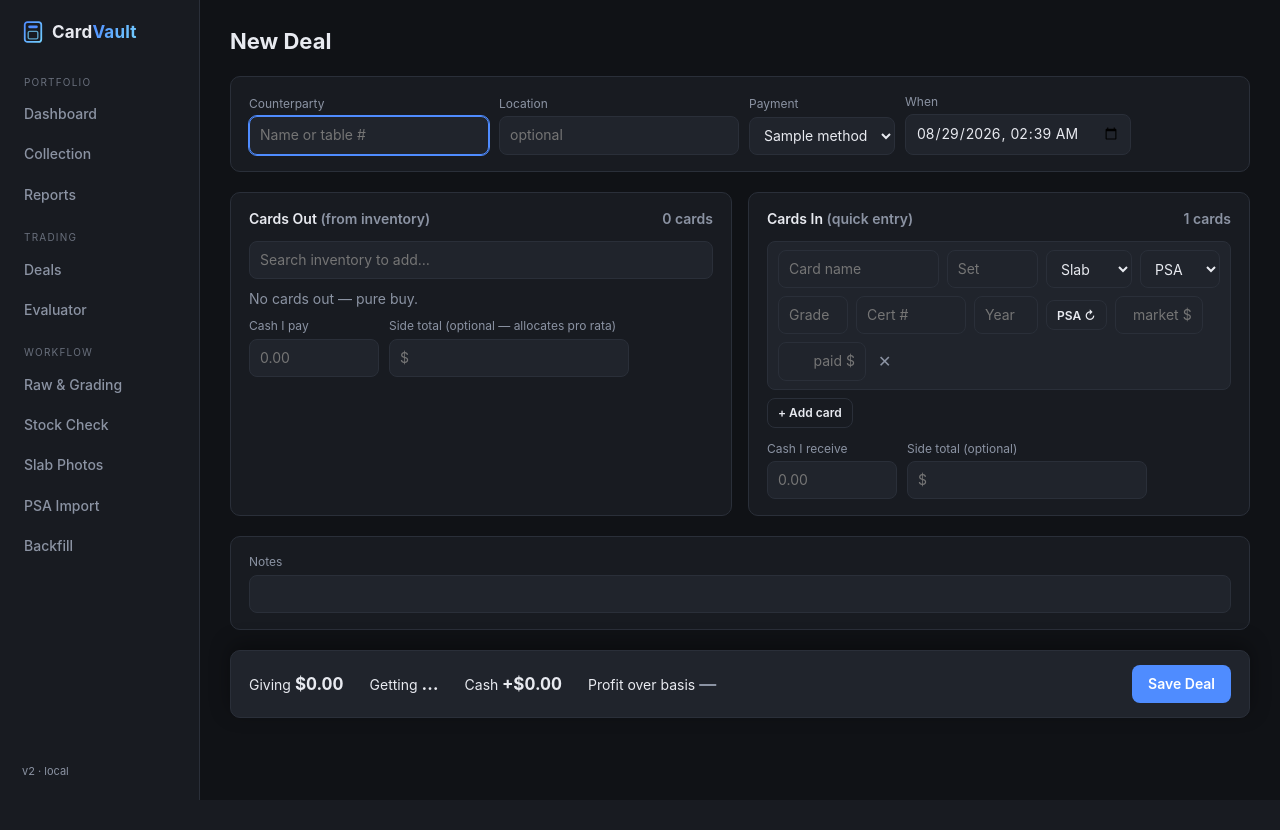
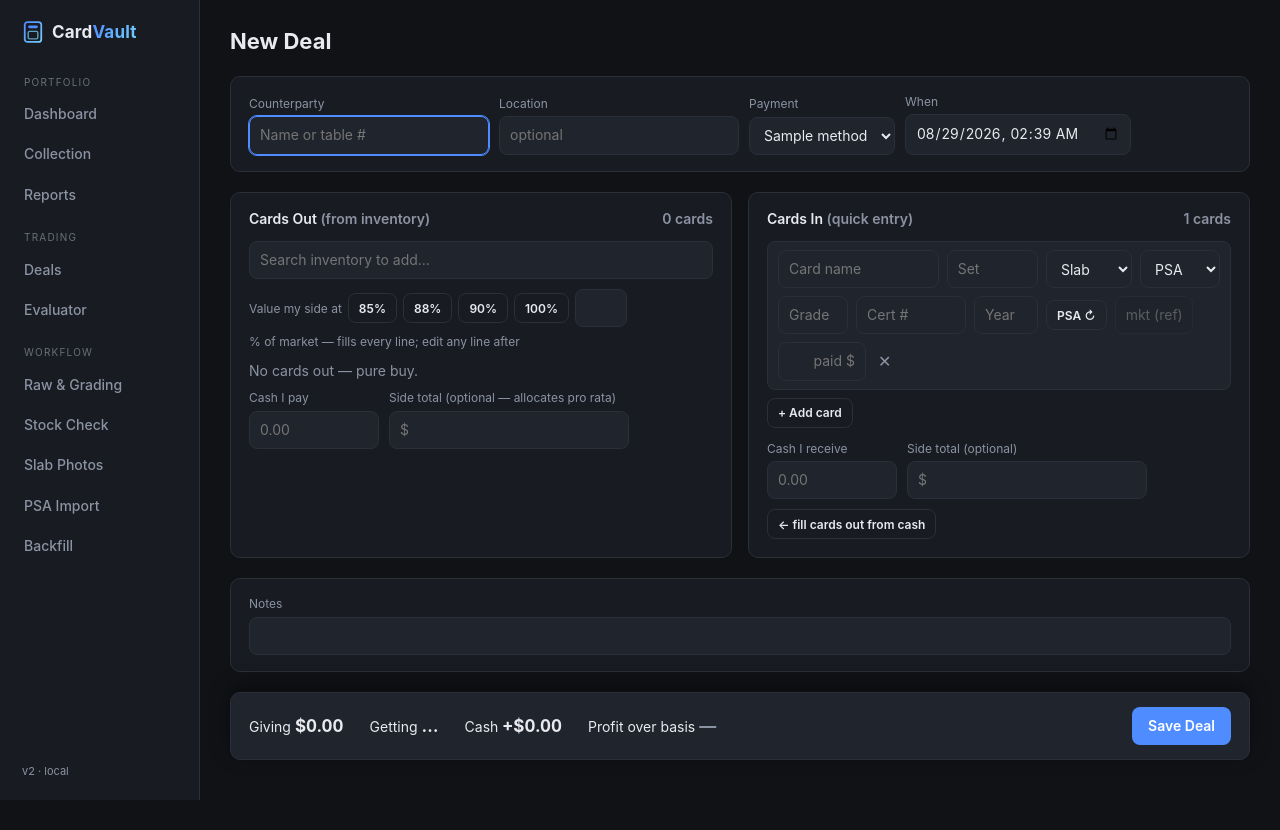
Before and after one commit to skazmi520/CardVault, a Flask app: template v2/templates/deal_new.html in a window 1280 px wide. Before the commit the page ends 800 px from the top, so only its background shows below. Run offline with Flask 3, Linux system fonts and the light colour scheme; the template is opened without the code that fills it: most values are stand-ins (such as "Sample title", 1, 10 or a date in 2020); parts of the project's set-up code (start-up, migrations or seed data) failed here and were passed over.

Commit message:
Deal entry records agreed prices, never market — UI and engine
the owner's rule: "I take a card in at 4k, trade it away for 5k, it should just
book as +1000." A deal records agreed prices; market value is context.

UI (deal_new.html):
- Give-side lines start EMPTY. The market prefill on pickOut is what booked
  $X of proceeds on a $X sale and turned a deliberate below-market
  trade into +$X of phantom profit.
- Rate control — 85/88/90/100 one-taps plus a free field — fills every line at
  once, and new lines inherit an active rate. One decision instead of
  nineteen. The last rate is remembered but shown-only: it never applies on a
  fresh page until touched.
- Per-line =mkt chip for the single card that does go at full market.
- Totals bar shows the deal as a % of market with the give-up amount, muted:
  information, not a nag — selling at 85% is the business model.
- Pure sale: live note that proceeds will book at the cash, plus a
  fill-from-cash button; blank seeded in-rows no longer mask the note.
- Receive side: "paid $" is the basis; market demoted to a reference field.

Engine (deals.py) — found by fuzz property P6 on its first run:
- save_deal reallocated incoming basis from v_out - cash even when a per-card
  paid price was typed, using the typed number only as a weight. An entered
  price IS the basis now; derivation fills blanks only. This was the deeper
  half of deal 47.

Tests: test_agreed_price_beats_market_everywhere pins the rule end to end.
Fuzz P6 (typed values book verbatim on both sides) and P7 (balance identity
holds whenever the engine did not warn). The fuzzer exempts the strict trade
balance invariant, which remains live-DB-only: there an imbalance is a typo
for a human; in the engine's contract it is warn-and-save.

Co-Authored-By: Claude Opus 5 <noreply@anthropic.com>

```diff
--- a/v2/templates/deal_new.html
+++ b/v2/templates/deal_new.html
@@ -21,6 +21,15 @@
       <input type="text" id="out-search" placeholder="Search inventory to add…" style="width:100%">
       <div class="picker-results" id="out-results" hidden></div>
     </div>
+    <div style="display:flex;align-items:center;gap:6px;margin-bottom:10px;flex-wrap:wrap">
+      <span class="muted" style="font-size:12px">Value my side at</span>
+      <button type="button" class="btn ghost small rate-btn" data-rate="85">85%</button>
+      <button type="button" class="btn ghost small rate-btn" data-rate="88">88%</button>
+      <button type="button" class="btn ghost small rate-btn" data-rate="90">90%</button>
+      <button type="button" class="btn ghost small rate-btn" data-rate="100">100%</button>
+      <input type="text" id="out-rate" style="width:52px;text-align:right;min-height:auto">
+      <span class="muted" style="font-size:12px">% of market — fills every line; edit any line after</span>
+    </div>
     <div id="out-lines"></div>
     <div class="row" style="margin-top:8px">
       <div><label>Cash I pay</label>
@@ -39,6 +48,10 @@
         <input type="text" id="cash-received" placeholder="0.00" style="width:130px"></div>
       <div><label>Side total (optional)</label>
         <input type="text" id="in-side-total" placeholder="$"></div>
+      <div style="align-self:end;padding-bottom:2px">
+        <button type="button" class="btn ghost small" id="fill-from-cash"
+                title="Pure sale: split the cash received across the cards out, pro rata by market">← fill cards out from cash</button>
+      </div>
     </div>
   </div>
 </div>
@@ -50,7 +63,8 @@
 </div>
 
 <div class="totals-bar">
-  <div>Giving <span class="big" id="t-out">$0.00</span></div>
+  <div>Giving <span class="big" id="t-out">$0.00</span>
+    <div class="muted" id="t-out-mkt" style="font-size:11px"></div></div>
   <div>Getting <span class="big" id="t-in">$0.00</span></div>
   <div>Cash <span class="big" id="t-cash">$0.00</span></div>
   <div title="Deal values on cards out minus their cost basis — the realized gain this deal books when saved">
@@ -109,13 +123,53 @@ function pickOut(i) {
     search.value = ""; results.hidden = true; results.innerHTML = "";
     return;   // already added — a double-Enter must not dispose a card twice
   }
+  // The agreed price starts EMPTY — market is context, never a default.
+  // Prefilling market here is what booked $X of proceeds on a $X
+  // sale and recorded a deliberate below-market trade as +$1,900 of profit.
+  // If a rate has been chosen this session, new lines fill at that rate,
+  // visibly, because that rate was the user's own decision.
+  const r = rateTouched ? num($("out-rate").value) : null;
   outLines.push({ table: c.table, id: c.id, name: c.name,
     label: (c.kind === "slab" ? `${c.company} ${c.grade} · ` : "RAW · ") + c.name,
     mv: c.market_value ?? c.basis,
     basis: c.basis, basis_unknown: c.basis_unknown,
-    deal_value: c.market_value != null ? String(c.market_value) : "" });
+    deal_value: (r !== null && c.market_value != null)
+      ? String(Math.round(c.market_value * r) / 100) : "" });
   search.value = ""; results.hidden = true; results.innerHTML = "";
   renderLines(); search.focus();
+}
+
+/* ── the rate control: one decision instead of one per card ── */
+let rateTouched = false;   // remembered rate is shown but never applies silently
+try { $("out-rate").value = localStorage.getItem("cv_deal_rate") || ""; } catch (e) {}
+function applyRate() {
+  const r = num($("out-rate").value);
+  if (r === null || r <= 0) return;
+  rateTouched = true;
+  try { localStorage.setItem("cv_deal_rate", String(r)); } catch (e) {}
+  outLines.forEach(l => {
+    if (l.mv != null) l.deal_value = String(Math.round(l.mv * r) / 100);
+  });
+  renderLines();
+}
+document.querySelectorAll(".rate-btn").forEach(b =>
+  b.addEventListener("click", () => { $("out-rate").value = b.dataset.rate; applyRate(); }));
+$("out-rate").addEventListener("input", applyRate);
+
+/* pure sale helper: the cash IS the proceeds, so let it fill the lines */
+function fillFromCash() {
+  const cash = cashReceived();
+  if (!cash || !outLines.length) return;
+  const w = outLines.map(l => (l.mv && l.mv > 0) ? l.mv : (l.basis || 1));
+  const tw = w.reduce((a, b) => a + b, 0);
+  let run = 0;
+  outLines.forEach((l, i) => {
+    let v = i === outLines.length - 1 ? Math.round((cash - run) * 100) / 100
+                                      : Math.round(cash * w[i] / tw * 100) / 100;
+    run += v;
+    l.deal_value = String(v);
+  });
+  renderLines();
 }
 
 /* ── cards-in quick entry ── */
@@ -138,8 +192,10 @@ function renderLines() {
         <span class="muted">mv ${fmt(l.mv)}</span>
         ${l.basis_unknown ? '<span class="unknown">· basis unknown</span>'
                           : `<span class="muted">· basis ${fmt(l.basis)}</span>`}</span>
+      <button type="button" class="btn ghost small" data-mkt="${i}" tabindex="-1"
+              title="Use full market value for this card">=mkt</button>
       <input class="val" data-side="out" data-i="${i}" type="text"
-             placeholder="value" value="${esc(l.deal_value)}">
+             placeholder="agreed $" value="${esc(l.deal_value)}">
       <span class="x" data-out="${i}">✕</span>
     </div>`).join("") || '<div class="muted" style="margin-bottom:8px">No cards out — pure buy.</div>';
 
@@ -162,9 +218,9 @@ function renderLines() {
         <input type="text" placeholder="Year" style="width:64px" data-in="${i}" data-f="year" value="${esc(l.year)}">
         ${l.company === "PSA" ? `<button type="button" class="btn ghost small" data-cert-lookup="${i}"
             title="Fetch name/set/# from PSA">${l._certBusy ? "…" : "PSA ↻"}</button>` : ""}` : ""}
-      <input type="text" placeholder="market $" style="width:88px;text-align:right"
+      <input type="text" placeholder="mkt (ref)" style="width:78px;text-align:right;opacity:.7"
              data-in="${i}" data-f="market_value" value="${esc(l.market_value)}"
-             title="What the card is worth (optional — leave blank to skip)">
+             title="Reference only — what the card is worth. Never affects basis; basis comes from the paid $ field.">
       <input class="val" type="text" placeholder="paid $" data-side="in" data-i="${i}"
              value="${esc(l.deal_value)}" style="width:88px"
              title="What you paid / what it counts for in this deal — this becomes the cost basis">
@@ -179,6 +235,11 @@ function renderLines() {
 function bindLineEvents() {
   document.querySelectorAll("#out-lines .x").forEach(x =>
     x.addEventListener("click", () => { outLines.splice(+x.dataset.out, 1); renderLines(); }));
+  document.querySelectorAll("#out-lines [data-mkt]").forEach(b =>
+    b.addEventListener("click", () => {
+      const l = outLines[+b.dataset.mkt];
+      if (l.mv != null) { l.deal_value = String(l.mv); renderLines(); }
+    }));
   document.querySelectorAll("#in-lines .x").forEach(x =>
     x.addEventListener("click", () => { inLines.splice(+x.dataset.inx, 1); renderLines(); }));
   document.querySelectorAll("input.val").forEach(inp =>
@@ -268,7 +329,30 @@ function updateTotals() {
     $("t-profit-note").textContent = "";
   }
 
+  // context, not a warning: what the agreed give-side is as a % of market.
+  // Selling at 85% is the business model — the app's job is to say it out
+  // loud, not to argue, and never to quietly book market instead.
+  const mktOut = outLines.reduce((a, l) => a + (l.mv || 0), 0);
+  const mk = $("t-out-mkt");
+  if (outLines.length && vOut !== null && vOut > 0 && mktOut > 0 && Math.abs(vOut - mktOut) > 0.5) {
+    const pct = 100 * vOut / mktOut;
+    mk.textContent = `market ${fmt(mktOut)} · this deal ${pct.toFixed(1)}%`
+      + (vOut < mktOut ? ` · giving up ${fmt(mktOut - vOut)}` : "");
+  } else mk.textContent = "";
+
   const bal = $("t-balance");
+  // a pure sale books at the cash no matter what the lines say — show that
+  // here instead of letting the engine silently rescale after Save. Blank
+  // in-rows don't count: the server drops them at save, so a seeded empty
+  // row must not hide the pure-sale behaviour from the user.
+  const namedIn = inLines.filter(l => (l.name || "").trim()).length;
+  if (outLines.length && !namedIn && cashReceived() > 0
+      && vOut !== null && Math.abs(vOut - cashReceived()) > 0.01) {
+    bal.textContent = `Pure sale: proceeds will book at cash ${fmt(cashReceived())}, `
+      + `scaled pro rata (lines total ${fmt(vOut)})`;
+    bal.className = "muted";
+    return;
+  }
   if (vOut !== null && vIn !== null) {
     // net = what I receive (cards in + cash) minus what I give up (cards out).
     // Positive means I come out ahead on this deal — that's the goal, so it's green.
@@ -285,6 +369,7 @@ function updateTotals() {
 }
 ["cash-paid", "cash-received", "out-side-total", "in-side-total"].forEach(id =>
   $(id).addEventListener("input", updateTotals));
+$("fill-from-cash").addEventListener("click", fillFromCash);
 
 /* ── save ── */
 $("save").addEventListener("click", async () => {
```
Also changed, not shown: v2/deals.py (+10 -2 lines), v2/fuzz.py (+45 -1 lines), v2/test_engine.py (+23 -1 lines).
